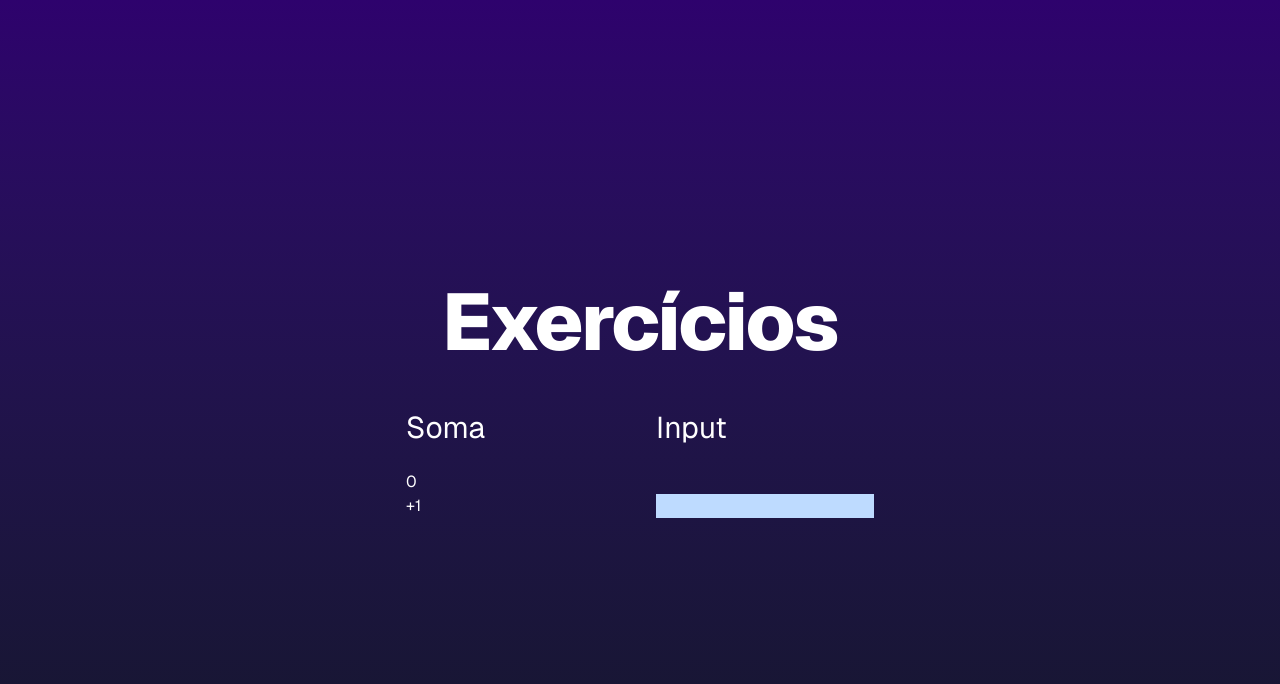
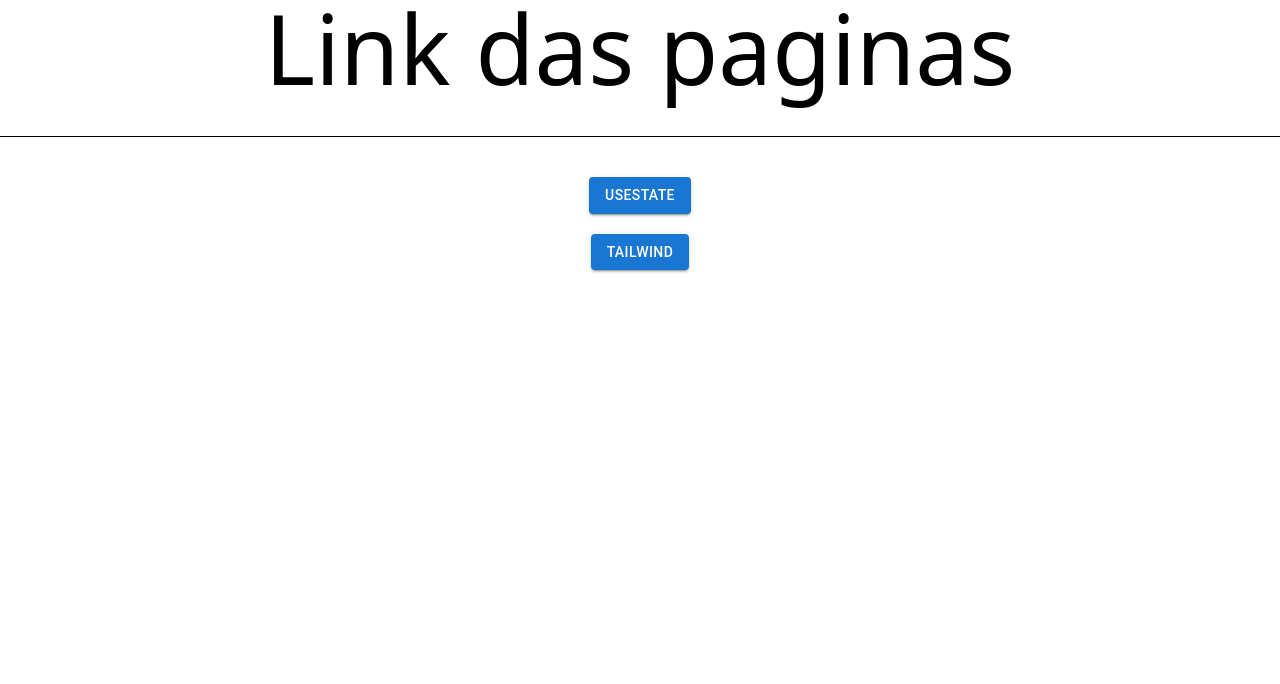
Before and after one commit to YohananBoy/Primeiro-Projeto-Next, a Next.js app: page / in a window 1280 px wide. Shown: the top 684 px of the page. Built offline with nearby package versions, Linux system fonts and the light colour scheme.

Commit message:
feat: adicionando pagina tailwind e organizando pastas do projeto

```diff
--- a/package.json
+++ b/package.json
@@ -16,6 +16,11 @@
     "typecheck": "tsc --noEmit"
   },
   "dependencies": {
+    "@emotion/react": "^11.14.0",
+    "@emotion/styled": "^11.14.1",
+    "@fontsource/roboto": "^5.2.10",
+    "@mui/icons-material": "^7.3.9",
+    "@mui/material": "^7.3.9",
     "@t3-oss/env-nextjs": "^0.12.0",
     "next": "^15.2.3",
     "react": "^19.0.0",
--- a/src/app/page.tsx
+++ b/src/app/page.tsx
@@ -1,39 +1,20 @@
-"use client";
-import Link from "next/link";
-import {useState} from "react";
+import "~/styles/globals.css";
 
-export default function HomePage() {
-  const [num, setNum] = useState(0);
-	const [text, setText] = useState("");
+import Button from "@mui/material/Button";
 
-	return (
-    <main className="flex min-h-screen flex-col items-center justify-center bg-gradient-to-b from-[#2e026d] to-[#15162c] text-white">
-      <div className="container flex flex-col items-center justify-center gap-12 px-4 py-16">
-        <h1 className="text-5xl font-extrabold tracking-tight text-white sm:text-[5rem]">
-          Exercícios
-					</h1>
-        <div className="grid grid-cols-1 gap-4 sm:grid-cols-2 md:gap-8">
-					<div>
-						<h2 className="text-3xl">Soma</h2>
-						<br/>
-						{num}
-						<br/>
-						<button onClick={() => {
-							setNum(num + 1);
-						}}>+1</button>
-					</div>
-
-					<div>
-						<h2 className="text-3xl">Input</h2>
-						<br/>
-						{text}
-						<br/>
-						<input className="bg-blue-200" onChange={(item)=>{
-							setText(item.target.value);
-						}}/>
-					</div>
-				</div>
-      </div>
-    </main>
+export default function Home() {
+  return (
+    <html>
+      <body className="flex flex-col items-center gap-5">
+        <h1 className="text-8xl">Link das paginas</h1>
+        <hr className="my-5 w-full" />
+        <Button variant="contained" href="./usestate">
+          useState
+        </Button>
+        <Button variant="contained" href="./tailwind">
+          tailwind
+        </Button>
+      </body>
+    </html>
   );
 }
--- /dev/null
+++ b/src/app/tailwind/page.tsx
@@ -0,0 +1,27 @@
+import Menu from "./.components/menu";
+import Soma from "./.components/soma";
+
+export default function Tailwind() {
+  return (
+    <html>
+      <body className="flex min-h-svh flex-col">
+        <header className="flex h-full w-full flex-col items-center justify-center gap-10">
+          <h1 className="border-2 border-solid border-black text-8xl">
+            Testano Css
+          </h1>
+          <Menu></Menu>
+        </header>
+        <hr className="my-5" />
+
+        <main className="flex h-full w-full grow items-center justify-center">
+          <Soma></Soma>
+        </main>
+
+        <footer>
+          top
+          👍👍👍👍👍👍👍👍👍👍👍👍👍👍👍👍👍👍👍👍👍👍👍👍👍👍👍👍👍👍👍👍👍👍👍👍👍👍👍👍👍👍👍👍👍👍👍👍👍👍👍👍👍👍👍👍👍👍👍👍👍👍👍👍👍👍👍👍👍👍👍👍👍👍👍👍👍👍👍👍👍👍👍👍
+        </footer>
+      </body>
+    </html>
+  );
+}
--- /dev/null
+++ b/src/app/usestate/page.tsx
@@ -0,0 +1,39 @@
+"use client";
+import Link from "next/link";
+import {useState} from "react";
+
+export default function HomePage() {
+  const [num, setNum] = useState(0);
+	const [text, setText] = useState("");
+
+	return (
+    <main className="flex min-h-screen flex-col items-center justify-center bg-gradient-to-b from-[#2e026d] to-[#15162c] text-white">
+      <div className="container flex flex-col items-center justify-center gap-12 px-4 py-16">
+        <h1 className="text-5xl font-extrabold tracking-tight text-white sm:text-[5rem]">
+          Exercícios
+					</h1>
+        <div className="grid grid-cols-1 gap-4 sm:grid-cols-2 md:gap-8">
+					<div>
+						<h2 className="text-3xl">Soma</h2>
+						<br/>
+						{num}
+						<br/>
+						<button onClick={() => {
+							setNum(num + 1);
+						}}>+1</button>
+					</div>
+
+					<div>
+						<h2 className="text-3xl">Input</h2>
+						<br/>
+						{text}
+						<br/>
+						<input className="bg-blue-200" onChange={(item)=>{
+							setText(item.target.value);
+						}}/>
+					</div>
+				</div>
+      </div>
+    </main>
+  );
+}
```
Also changed, not shown: src/app/tailwind/.components/menu.tsx (added), src/app/tailwind/.components/soma.tsx (added), src/app/usestate/layout.tsx (renamed from src/app/layout.tsx), 1 other file (tests, documents, lock files or other folders).
